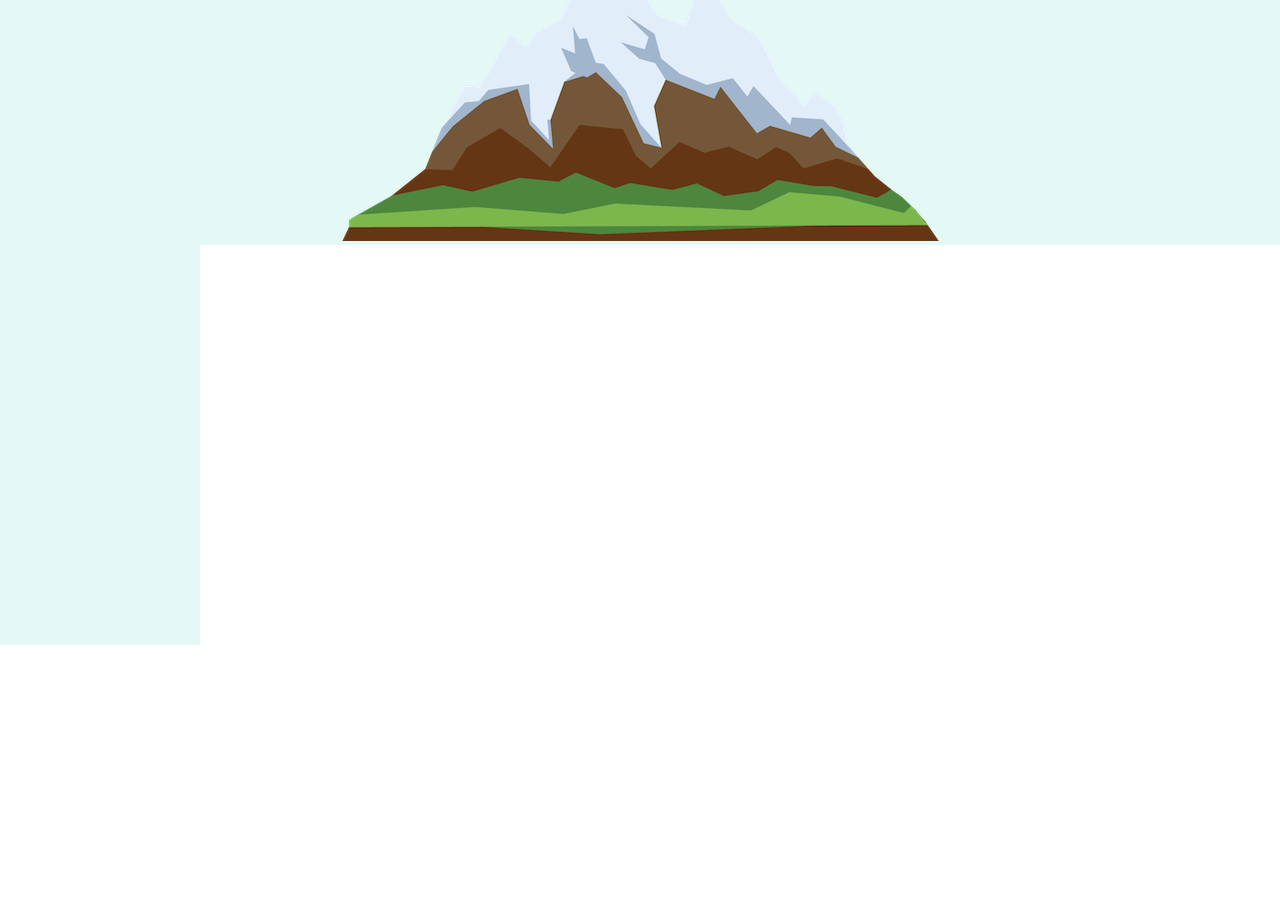
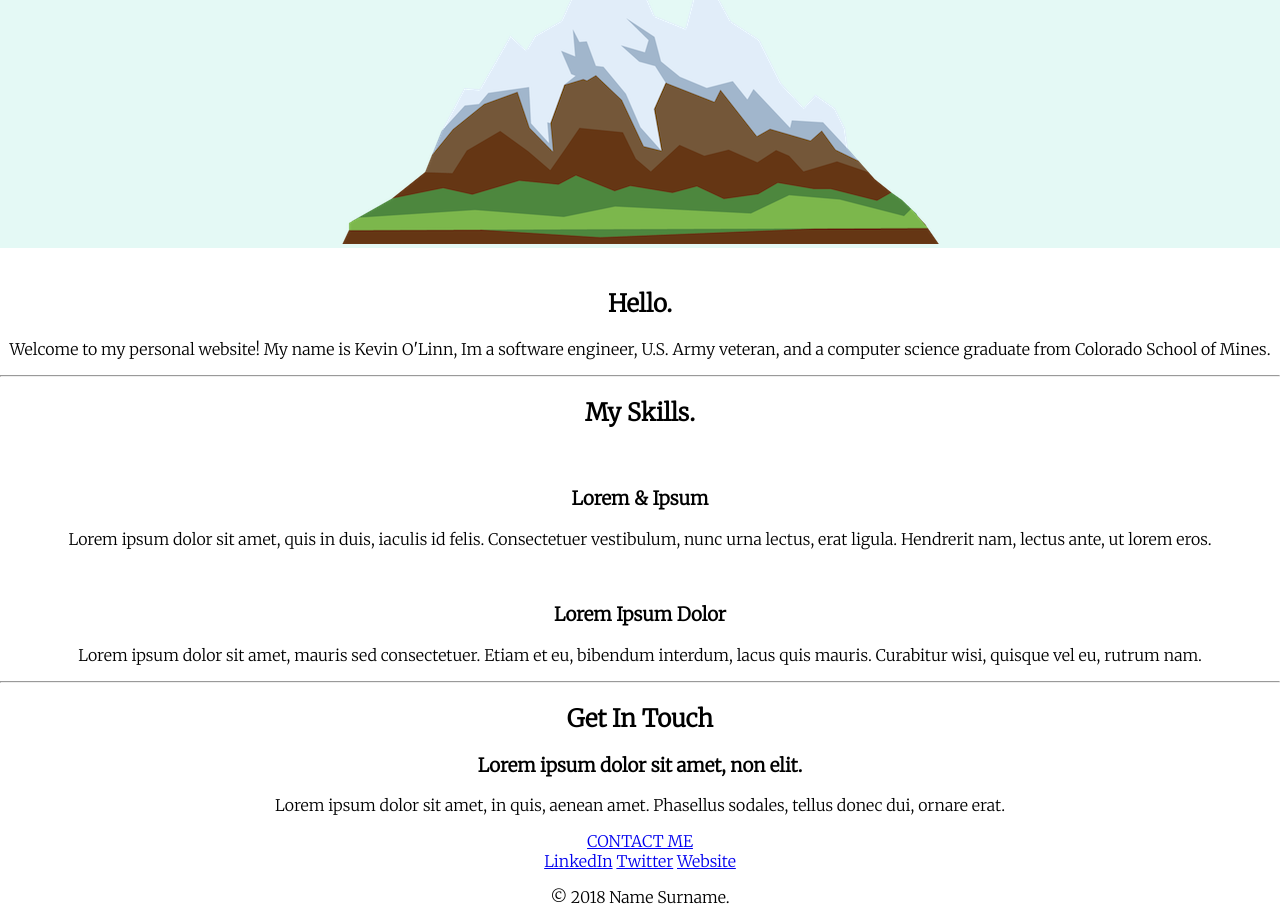
Before and after one commit to Kevinolinn8/Web-development, a plain HTML site: page WebDevelopment/CSS-MySite/index.html in a window 1280 px wide. Shown: the part 310-1233 px from the top of the page. Before the commit the page ends 955 px from the top, so only its background shows below. Drawn offline with Linux system fonts and the light colour scheme.

Commit message:
More styling changes to personal site

```diff
--- a/WebDevelopment/CSS-MySite/css/styles.css
+++ b/WebDevelopment/CSS-MySite/css/styles.css
@@ -1,11 +1,12 @@
 body{
   margin: 0;
-  text-align: center;
-  font-family: cursive;
+  text-align: center; /* Will Center everything inside */
+  font-family: "Merriweather",serif;
 }
 
 h1 {
   margin-top: 0;
+  font-family: 'Great Vibes', cursive;
 }
 
 
@@ -13,19 +14,17 @@ h1 {
 .top-box {
   background-color: #E4F9f5;
   position: relative;
-  padding-top: 100px;
+  padding-top: 100px; /* Pushes everything down 100px */
 }
 
 .middle-box {
-  background-color: #E4F9f5;
-  width: 200px;
-  height: 200px;
+
+  position: relative;
 }
 
 .bottom-box {
-  background-color: #E4F9f5;
-  width: 200px;
-  height: 200px;
+
+  position: relative;
 }
 
 .bottomCloud{
--- a/WebDevelopment/CSS-MySite/index.html
+++ b/WebDevelopment/CSS-MySite/index.html
@@ -4,6 +4,7 @@
     <meta charset="utf-8">
     <title>Kevin O'Linn</title>
     <link rel="stylesheet" href="css/styles.css">
+    <link href="https://fonts.googleapis.com/css2?family=Great+Vibes&family=Merriweather:wght@300&display=swap" rel="stylesheet">
     <link rel="icon" href="favicon.ico">
   </head>
 
@@ -18,12 +19,42 @@
     </div>
 
     <div class="middle-box">
-
+      <div class="profile">
+        <img src="" alt="">
+        <h2>Hello.</h2>
+        <p>Welcome to my personal website! My name is Kevin O'Linn, Im a software engineer, U.S. Army veteran, and a computer science graduate from Colorado School of Mines.</p>
+      </div>
+      <hr>
+      <div class="skills">
+        <h2>My Skills.</h2>
+        <div class="skill-row">
+          <img class="" src="" alt="">
+          <h3>Lorem & Ipsum</h3>
+          <p>Lorem ipsum dolor sit amet, quis in duis, iaculis id felis. Consectetuer vestibulum, nunc urna lectus, erat ligula. Hendrerit nam, lectus ante, ut lorem eros.</p>
+        </div>
+        <div class="skill-row">
+          <img class="" src="" alt="">
+          <h3>Lorem Ipsum Dolor</h3>
+          <p>Lorem ipsum dolor sit amet, mauris sed consectetuer. Etiam et eu, bibendum interdum, lacus quis mauris. Curabitur wisi, quisque vel eu, rutrum nam.</p>
+        </div>
+      </div>
+      <hr>
+      <div class="contact-me">
+        <h2>Get In Touch</h2>
+        <h3>Lorem ipsum dolor sit amet, non elit.</h3>
+        <p>Lorem ipsum dolor sit amet, in quis, aenean amet. Phasellus sodales, tellus donec dui, ornare erat.</p>
+        <a class="btn" href="mailto:name@email.com">CONTACT ME</a>
+      </div>
     </div>
 
+
     <div class="bottom-box">
+      <a class="footer-link" href="https://www.linkedin.com/">LinkedIn</a>
+      <a class="footer-link" href="https://twitter.com/">Twitter</a>
+      <a class="footer-link" href="https://www.appbrewery.co/">Website</a>
+      <p>© 2018 Name Surname.</p>
+    </div>
 
-    </div>
 
 
   </body>
```
